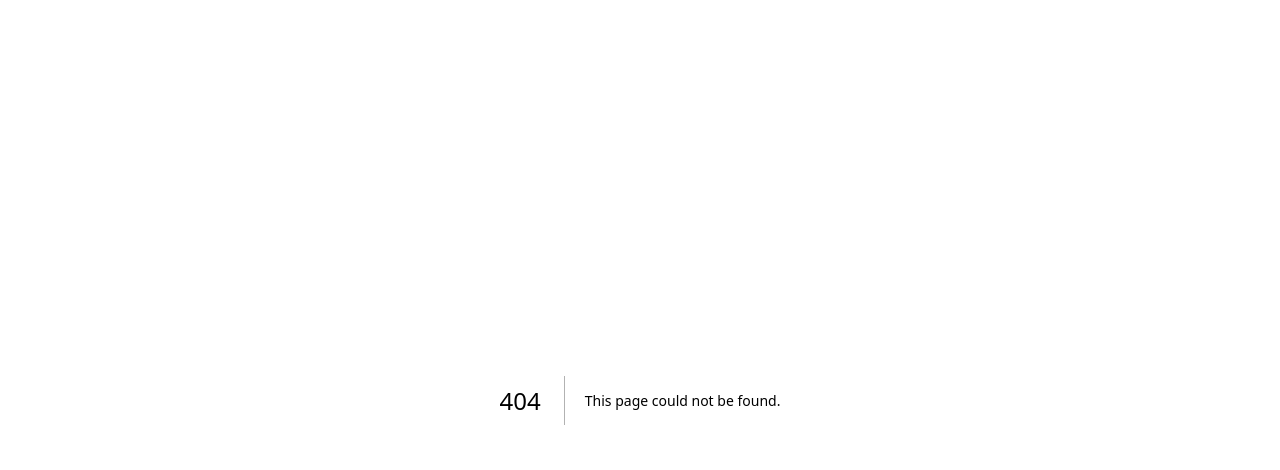
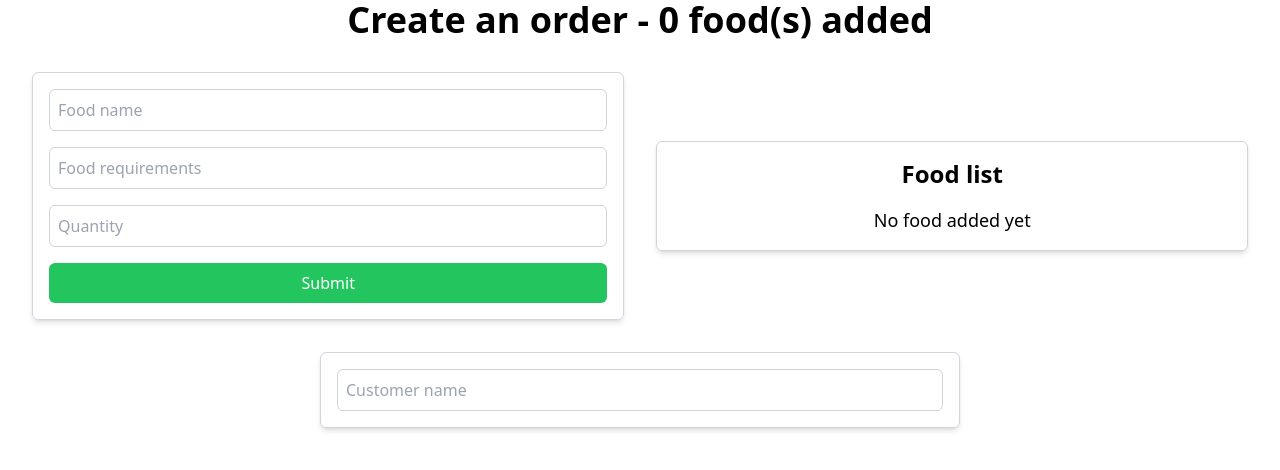
Before and after one commit to Fabrizzio20k/Kitchen-Display-System, a Next.js app: page /create_order in a window 1280 px wide. Before the commit this address had no page. Shown: the top 470 px of the page. Built offline with nearby package versions, Linux system fonts and the light colour scheme.

Commit message:
Add system to add food and orders

```diff
--- /dev/null
+++ b/src/app/create_order/layout.tsx
@@ -0,0 +1,14 @@
+import type { Metadata } from 'next'
+import CreateOrder from './page';
+
+export const metadata: Metadata = {
+    title: "Create Order",
+    description: "Create an order for the kitchen display system",
+    icons: {
+        icon: "/icons/logo_ico.ico",
+    }
+};
+
+export default function CreateOrderLayout() {
+    return <CreateOrder />;
+}
--- /dev/null
+++ b/src/app/create_order/page.tsx
@@ -0,0 +1,103 @@
+"use client";
+import { Food } from "@/types/food";
+import { Order } from "@/interfaces/order";
+import { useState } from "react";
+
+export default function CreateOrder() {
+
+    const [foodList, setFoodList] = useState<Food[]>([]);
+
+    const handleDeleteFood = (id: number) => {
+        const newFoodList = foodList.filter((food) => food.id !== id);
+        setFoodList(newFoodList);
+    }
+
+    const handleOrderSubmit = (e: React.FormEvent<HTMLFormElement>) => {
+        e.preventDefault();
+
+        const form = e.currentTarget;
+
+        const formData = new FormData(form);
+
+        const newOrder: Order = {
+            id: 1,
+            customerName: formData.get("servedBy") as string,
+            foods: foodList,
+            status: "pending"
+        };
+
+        console.log(newOrder);
+    }
+
+    const handleFoodSubmit = (e: React.FormEvent<HTMLFormElement>) => {
+        e.preventDefault();
+        const form = e.currentTarget;
+
+        const formData = new FormData(form);
+
+        const newFood: Food = {
+            id: foodList.length + 1,
+            name: formData.get("foodName") as string,
+            requirements: formData.get("foodRequirements") as string,
+            quantity: parseInt(formData.get("foodQuantity") as string),
+            status: "pending"
+        };
+        setFoodList([...foodList, newFood]);
+        //form.reset();
+    }
+
+    return (
+        <div className="flex flex-col items-center">
+            <h1 className="text-4xl font-bold">Create an order - {foodList.length} food(s) added</h1>
+            <div className="flex flex-row items-center justify-center w-full  px-8 py-8 space-x-8">
+                <form onSubmit={handleFoodSubmit} className=" flex flex-col gap-4 w-1/2 mx-auto p-4 border border-gray-300 rounded-md shadow-md">
+                    <input type="text" name="foodName" placeholder="Food name" className="w-full border border-gray-300 rounded-md p-2" />
+                    <input type="text" name="foodRequirements" placeholder="Food requirements" className="w-full border border-gray-300 rounded-md p-2" />
+                    <input type="number" name="foodQuantity" placeholder="Quantity" className="w-full border border-gray-300 rounded-md p-2" />
+                    <button type="submit" className=" bg-green-500 text-white rounded-md p-2">Submit</button>
+                </form>
+                <div className="flex flex-col justify-center items-center w-1/2">
+                    <div className="w-full mx-auto p-4 border border-gray-300 rounded-md shadow-md">
+                        <h2 className="text-2xl font-bold text-center">
+                            Food list
+                        </h2>
+                        {foodList.length === 0 && (
+                            <p className="text-lg text-center mt-4">
+                                No food added yet
+                            </p>
+                        )}
+                        {foodList.length > 0 && (
+                            <ul className="list-disc list-inside text-lg mt-2">
+                                {foodList.map((food) => (
+                                    <div key={food.id} className="flex justify-between space-y-2">
+                                        <li key={food.id}>{food.name} - {food.requirements} - {food.quantity} - {food.status}</li>
+                                        <button className="bg-red-500 text-white rounded-md p-2" onClick={() => handleDeleteFood(food.id)}>
+                                            Delete
+                                        </button>
+                                    </div>
+                                ))}
+                            </ul>
+                        )}
+                    </div>
+
+                </div>
+            </div>
+            <div className="flex flex-col items-center w-1/2 mx-auto">
+                <form onSubmit={handleOrderSubmit} className="flex flex-col gap-4 w-full mx-auto p-4 border border-gray-300 rounded-md shadow-md">
+                    <input type="text" name="servedBy" placeholder="Customer name" className="w-full border border-gray-300 rounded-md p-2" />
+                    {foodList.length > 0 && (
+                        <div>
+                            <button className="bg-blue-500 text-white rounded-md p-2 mt-4" onClick={() => setFoodList([])}>
+                                Clear food list
+                            </button>
+                            <button className="bg-blue-500 text-white rounded-md p-2 mt-4">
+                                Submit new order
+                            </button>
+                        </div>
+                    )}
+                </form>
+            </div>
+
+        </div>
+    );
+}
--- a/src/app/page.tsx
+++ b/src/app/page.tsx
@@ -1,20 +1,28 @@
+"use client";
+
 import OrderComponent from "@/components/OrderComponent";
 import { FaCirclePlus } from "react-icons/fa6";
 import { Order } from "@/interfaces/order";
 import { Food } from "@/types/food";
+import { useRouter } from "next/navigation";
 
 
 
 const orderList: Order[] = [
-  { id: 1, servedBy: "John", foods: [{ id: 1, name: "Pizza", requirements: "Extra cheese", quantity: 1, status: "pending" }], status: "pending" },
+  { id: 1, customerName: "John", foods: [{ id: 1, name: "Pizza", requirements: "Extra cheese", quantity: 1, status: "pending" }], status: "pending" },
 ];
 
 
 export default function Home() {
+
+  const router = useRouter();
+
   return (
     <main className="h-screen items-center justify-center mx-20">
       <button className="fixed bottom-4 right-4 px-4 py-2 text-green-600 transition">
-        <FaCirclePlus size={60} />
+        <FaCirclePlus size={60} onClick={() => {
+          router.push("/create_order");
+        }} />
       </button>
       <div className="flex justify-center">
         <h1 className="text-4xl font-bold">Welcome to the Kitchen Display System</h1>
--- a/src/interfaces/order.ts
+++ b/src/interfaces/order.ts
@@ -2,7 +2,7 @@ import type { Food } from "@/types/food";
 
 export interface Order {
     id: number;
-    servedBy: string;
+    customerName: string;
     foods: Food[];
     status: "pending" | "preparing" | "done";
 }
```
